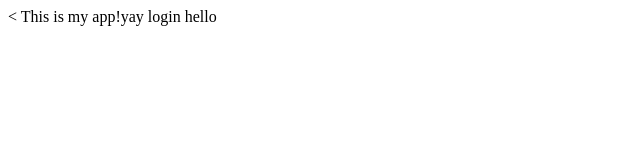
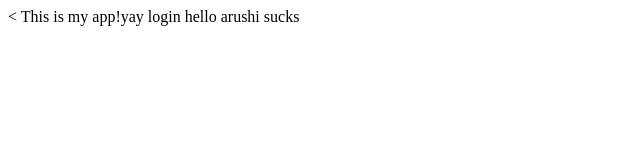
Before and after one commit to arushiprasad/myappsample, a plain HTML site: page index.html in a window 1280 px wide. Shown: the full height of the page, 0-640 px from the left. Drawn offline with Linux system fonts and the light colour scheme.

Commit message:
change has been made

```diff
--- a/index.html
+++ b/index.html
@@ -1,11 +1,10 @@
 <<!DOCTYPE html>
 <html>
   <head>
-    <meta charset="utf-8">
+    <meta charset="utf-8" />
     <title>My app</title>
   </head>
   <body>
-    This is my app!yay
-    login hello
+    This is my app!yay login hello arushi sucks
   </body>
 </html>
```
Also changed, not shown: index copy.html (deleted, +0 -11 lines).
